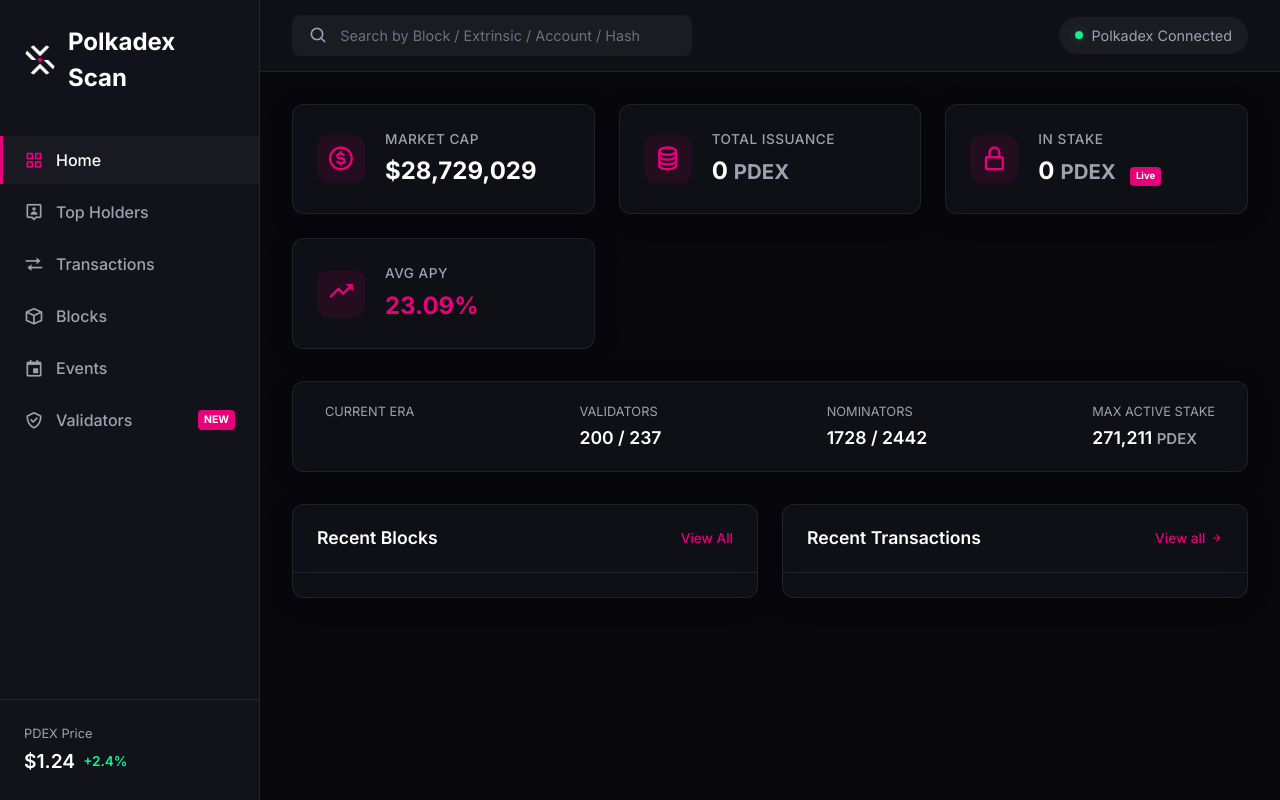
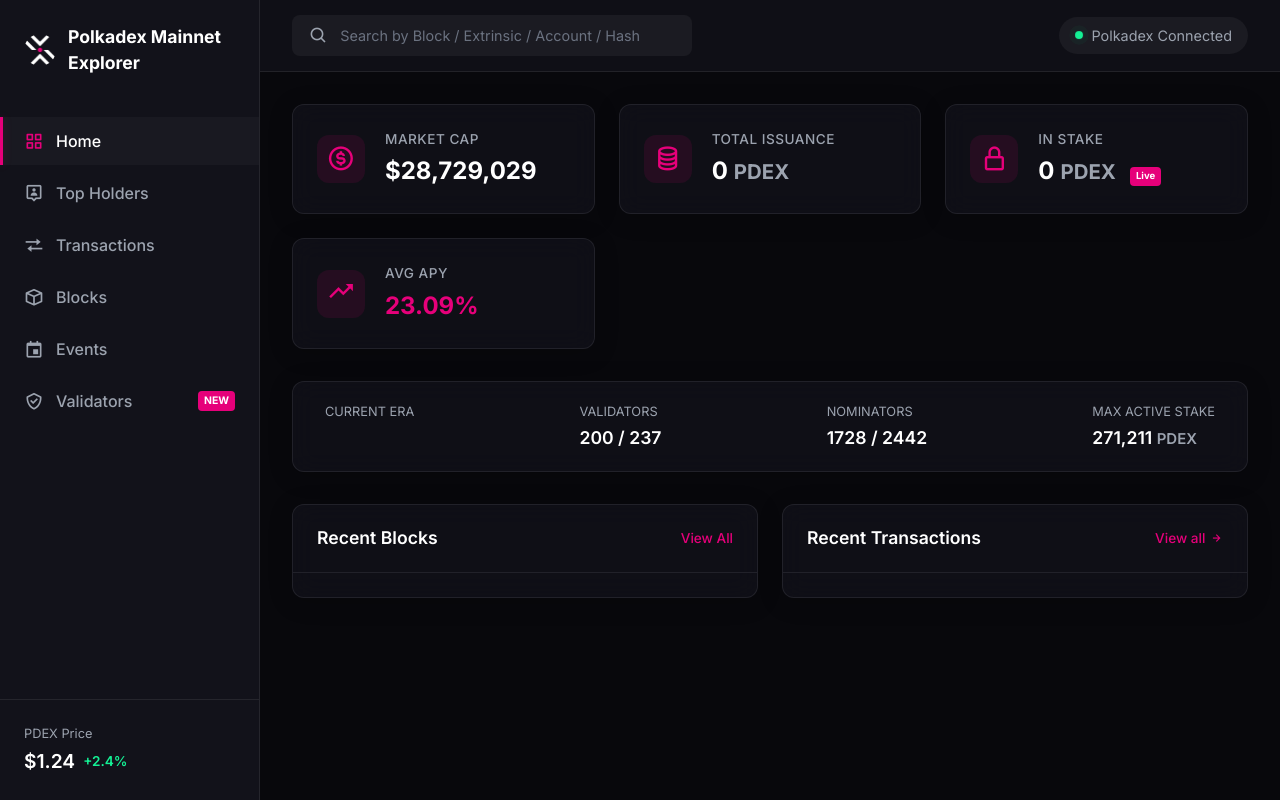
Before and after one commit to polkadexaj/pdexscan, a website built with Vite: page index.html in a window 1280 px wide. Built offline with nearby package versions, Linux system fonts and the light colour scheme; files whose address does not match are found by name; what @polkadot/api would draw is missing.

Commit message:
Update title to Polkadex Mainnet Explorer and make logos clickable to home

```diff
--- a/index.html
+++ b/index.html
@@ -3,7 +3,7 @@
 <head>
     <meta charset="UTF-8">
     <meta name="viewport" content="width=device-width, initial-scale=1.0">
-    <title>Polkadex Scan - Polkadex Blockchain Explorer & Analytics</title>
+    <title>Polkadex Mainnet Explorer</title>
     <meta name="description" content="Blocks, extrinsics, events, transactions, accounts, validators, staking, and real‑time analytics for the Polkadex network.">
     <link rel="preconnect" href="https://fonts.googleapis.com">
     <link rel="preconnect" href="https://fonts.gstatic.com" crossorigin>
@@ -19,14 +19,14 @@
         <!-- Sidebar Navigation -->
         <aside class="sidebar">
             <div class="sidebar-header">
-                <div class="logo">
+                <a href="#home" class="logo" style="text-decoration: none; display: flex; align-items: center; gap: 12px; color: var(--text-primary);">
                     <img src="logo.png" alt="Polkadex Logo" class="logo-img" style="width: 32px; height: 32px; border-radius: 50%;">
-                    <span class="logo-text">Polkadex Scan</span>
-                </div>
+                    <span class="logo-text" style="font-size: 1.1rem;">Polkadex Mainnet Explorer</span>
+                </a>
                 <button class="mobile-toggle sidebar-close" onclick="document.getElementById('sidebar').classList.remove('open')"><i class='bx bx-x'></i></button>
             </div>
             <nav class="sidebar-nav">
-                <a href="#" class="nav-item active" data-target="home"><i class='bx bx-grid-alt'></i> Home</a>
+                <a href="#home" class="nav-item active" data-target="home"><i class='bx bx-grid-alt'></i> Home</a>
                 <a href="#holders" class="nav-item" data-target="holders"><i class='bx bx-user-pin'></i> Top Holders</a>
                 <a href="#transactions" class="nav-item" data-target="transactions"><i class='bx bx-transfer'></i> Transactions</a>
                 <a href="#blocks" class="nav-item" data-target="blocks"><i class='bx bx-cube'></i> Blocks</a>
@@ -49,10 +49,10 @@
                     <button class="mobile-toggle" onclick="document.getElementById('sidebar').classList.add('open')">
                         <i class='bx bx-menu'></i>
                     </button>
-                    <div class="logo" style="font-size: 1.2rem; gap: 8px;">
+                    <a href="#home" class="logo" style="text-decoration: none; display: flex; align-items: center; gap: 8px; font-weight: bold; color: white;">
                         <img src="logo.png" alt="Polkadex Logo" style="width: 24px; height: 24px; border-radius: 50%;">
-                        <span>Polkadex Scan</span>
-                    </div>
+                        <span>Polkadex Mainnet Explorer</span>
+                    </a>
                 </div>
                 <div class="search-container">
                     <i class='bx bx-search'></i>
```
